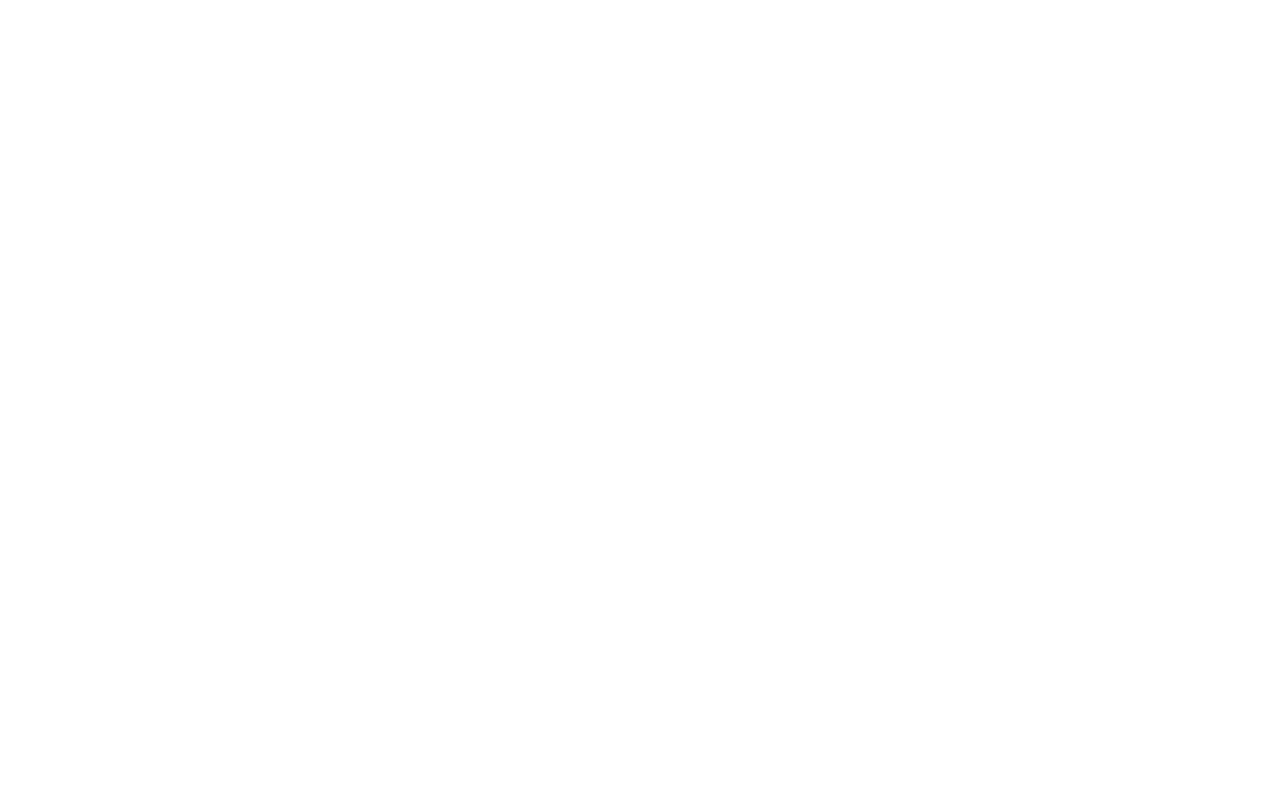
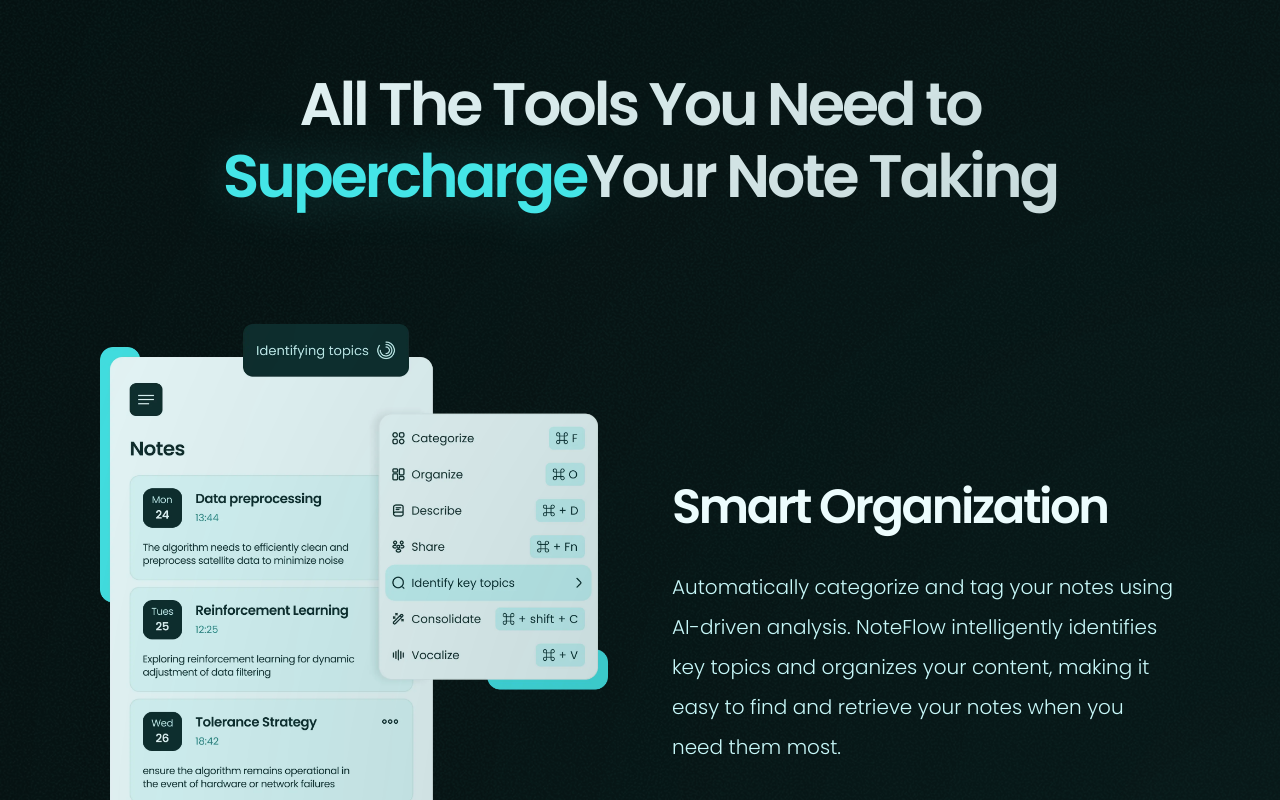
Before and after one commit to DeepHiwase/NoteFlow-Landing-Page, a React (Vite) app: page / in a window 1280 px wide. Shown: the part 1580-2380 px from the top of the page. Before the commit the page ends 1520 px from the top, so only its background shows below. Built offline with nearby package versions, Linux system fonts and the light colour scheme.

Commit message:
Complete Features section

```diff
--- a/src/App.tsx
+++ b/src/App.tsx
@@ -8,6 +8,7 @@
 // Main
 import Main from "./components/sections/Main";
 import Logos from "./components/sections/Logos";
+import Features from "./components/sections/Features";
 
 export default function App() {
   return (
@@ -21,6 +22,7 @@
 
         <Main>
           <Logos />
+          <Features />
         </Main>
       </Page>
     </div>
--- /dev/null
+++ b/src/components/sections/Features.tsx
@@ -0,0 +1,63 @@
+// Assets
+import SmartOrganization from "../../assets/graphics/SmartOrganization.webp";
+import ContextualRemainders from "../../assets/graphics/ContextualReminders.webp";
+
+const Features = () => {
+  return (
+    <section className="bg-primary-1500 overflow-hidden bg-[url('../src/assets/Noise.webp')] bg-repeat">
+      <div className="text-primary-50 relative m-auto max-w-[90rem] px-25 py-32">
+        <div className="bg-primary-1300 absolute top-[50%] left-[100%] h-[62.5rem] w-[62.5rem] -translate-[50%] rounded-full opacity-100 blur-[40rem]" />
+
+        <h2 className="text-primary-50 mb-28 text-center text-6xl/18 font-semibold tracking-tighter drop-shadow-[0px_4xp_4px_rgba(0,0,0,0)_0.025]">
+          All The Tools You Need to <br />
+          <span className="text-primary-500 primary-glow">Supercharge</span>
+          Your Note Taking
+        </h2>
+
+        <div className="mb-20 grid grid-cols-2 items-center gap-x-16">
+          <figure>
+            <img
+              src={SmartOrganization}
+              alt="Smart organization iphone graphic"
+              className="max-h-[45rem]"
+            />
+          </figure>
+          <div className="z-1 max-w-lg justify-self-end">
+            <p className="mb-8 text-5xl/14 font-semibold tracking-tighter">
+              Smart Organization
+            </p>
+            <p className="text-primary-100 z-1 text-xl/loose font-light">
+              Automatically categorize and tag your notes using AI-driven
+              analysis. NoteFlow intelligently identifies key topics and
+              organizes your content, making it easy to find and retrieve your
+              notes when you need them most.
+            </p>
+          </div>
+        </div>
+
+        <div className="grid grid-cols-2 items-center gap-x-16">
+          <div className="max-w-lg justify-self-start">
+            <p className="mb-8 text-5xl/14 font-semibold tracking-tighter">
+              Contextual Reminders
+            </p>
+            <p className="text-primary-100 z-1 text-xl/loose font-light">
+              Stay on top of important tasks with AI-powered reminders that
+              adapt to the context of your notes. NoteFlow recognizes deadlines,
+              follow-ups, and key actions from your notes and sends timely
+              alerts to ensure nothing slips through the cracks.
+            </p>
+          </div>
+          <figure className="z-1">
+            <img
+              src={ContextualRemainders}
+              alt="Contextual remainders iphone graphic"
+              className="max-h-[45rem]"
+            />
+          </figure>
+        </div>
+      </div>
+    </section>
+  );
+};
+
+export default Features;
--- a/src/components/sections/Hero.tsx
+++ b/src/components/sections/Hero.tsx
@@ -1,3 +1,4 @@
+// Assets
 import ArrowRight from "../icons/ArrowRight";
 import ArrowRightLine from "../icons/ArrowRightLine";
 import HeroGraphic from "../../../src/assets/graphics/HeroGraphic.webp";
```
